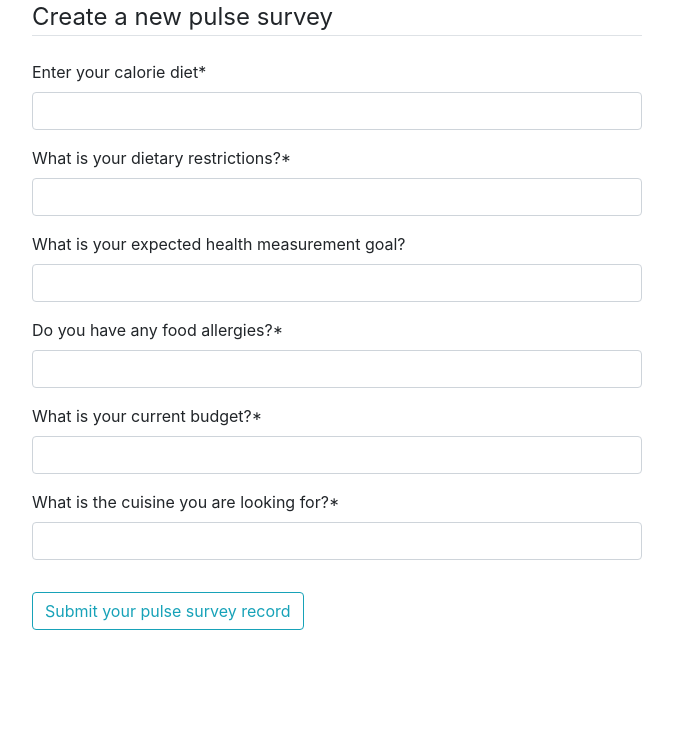
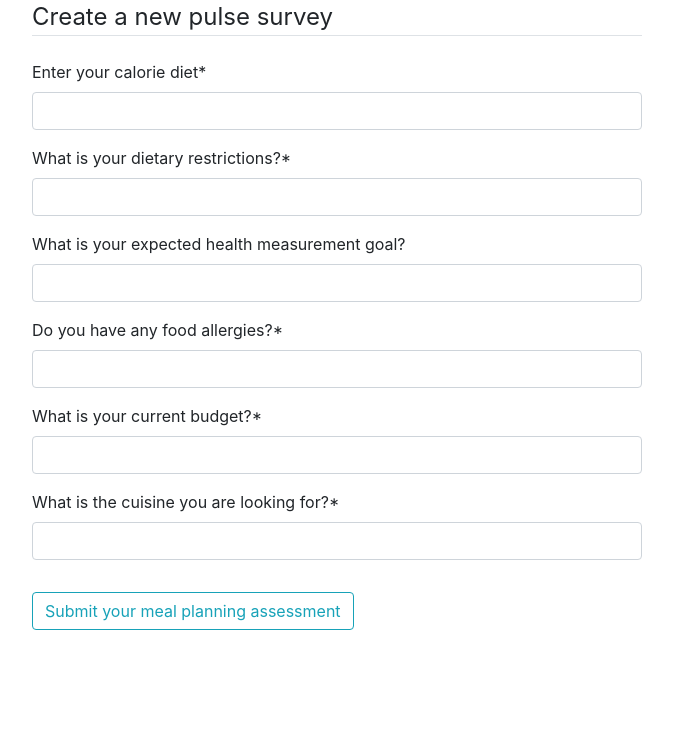
Before and after one commit to Peterisawesome17/ReMoodWork, a Django app: template remoodwork/workrecords/templates/workrecords/create_meal_plan_page.html in a window 1280 px wide. Shown: the part 57-800 px from the top of the page, without its empty margins (303-976 px from the left). Run offline with Django 4.2, Linux system fonts and the light colour scheme; the template is opened without the code that fills it: values that come from a table or form of the project are taken from there, others are empty; some libraries are stand-ins or nearby versions.

Commit message:
Changed to "Submit your meal planning assessment" button for remoodwork.

```diff
--- a/remoodwork/workrecords/templates/workrecords/create_meal_plan_page.html
+++ b/remoodwork/workrecords/templates/workrecords/create_meal_plan_page.html
@@ -14,7 +14,7 @@
             </fieldset>
             <div class="form-group">
                 <button class="btn btn-outline-info" type="submit">
-                    Submit your pulse survey record</button>
+                    Submit your meal planning assessment</button>
             </div>
         </form>
 </body>
```
